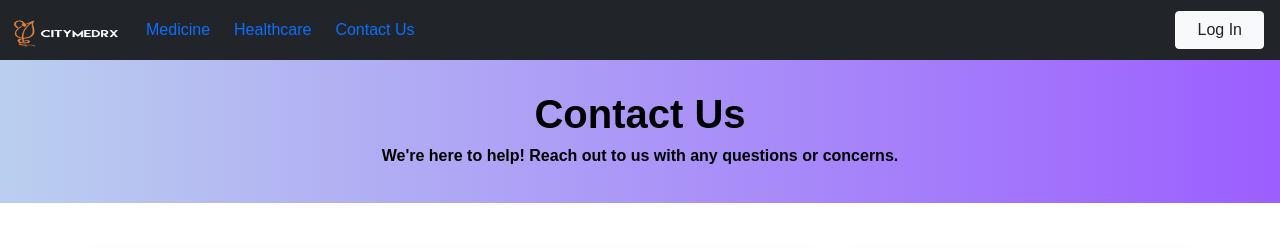
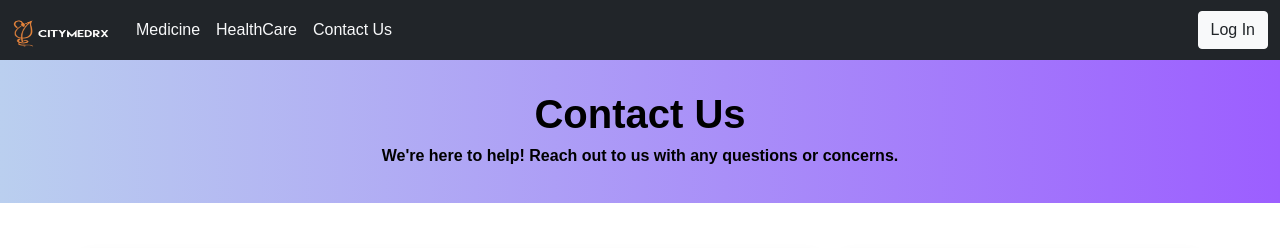
Before and after one commit to riteshahire2002/CityMedRx, a plain HTML site: page contact.html in a window 1280 px wide. Shown: the top 248 px of the page. Drawn offline with nearby package versions, Linux system fonts and the light colour scheme.

Commit message:
Update contact.html

```diff
--- a/contact.html
+++ b/contact.html
@@ -76,55 +76,52 @@
 
   <body>
     <!-- navbar -->
-    <nav class="navbar navbar-expand-lg bg-dark">
+    <nav class="navbar navbar-expand-lg navbar-dark bg-dark">
       <div class="container-fluid">
-        <a class="navbar-brand" href="index.html">
-          <img
+        <!-- Brand Logo -->
+        <a class="navbar-brand" href="index.html"
+          ><img
             src="./src/logo3.png"
-            alt="Logo"
-            width="110"
+            alt="Company Logo"
+            width="100"
             height="30"
             class="d-inline-block align-text-top"
-          />
-        </a>
+        /></a>
+        <!-- Toggler Button for Mobile -->
         <button
-          class="navbar-toggler btn-light"
+          class="navbar-toggler"
           type="button"
           data-bs-toggle="collapse"
-          data-bs-target="#navbarNavDropdown"
-          aria-controls="navbarNavDropdown"
+          data-bs-target="#navbarNav"
+          aria-controls="navbarNav"
           aria-expanded="false"
           aria-label="Toggle navigation"
         >
           <span class="navbar-toggler-icon"></span>
         </button>
-        <div class="collapse navbar-collapse" id="navbarNavDropdown">
-          <ul class="navbar-nav">
+        <!-- Navbar Links -->
+        <div class="collapse navbar-collapse" id="navbarNav">
+          <ul class="navbar-nav me-auto">
             <li class="nav-item">
-              <a
-                class="nav-link active me-2"
-                aria-current="page"
-                href="medicine.html"
-                >Medicine</a
+              <a class="nav-link text-light" href="medicine.html">Medicine</a>
+            </li>
+            <li class="nav-item">
+              <a class="nav-link text-light" href="healthcare.html"
+                >HealthCare</a
               >
             </li>
             <li class="nav-item">
-              <a class="nav-link me-2" href="healthcare.html">Healthcare</a>
-            </li>
-            <li class="nav-item me-2">
-              <a class="nav-link me-2" href="contact.html">Contact Us</a>
+              <a class="nav-link text-light" href="contact.html">Contact Us</a>
             </li>
           </ul>
+          <!-- Login Button -->
+          <button class="btn btn-light" data-mdb-ripple-init type="button">
+            <a href="login.html" class="text-decoration-none text-dark"
+              >Log In</a
+            >
+          </button>
         </div>
       </div>
-      <button
-        type="button"
-        class="btn btn-light me-3"
-        style="width: 100px"
-        data-mdb-ripple-init
-      >
-        <a href="login.html" class="text-decoration-none text-dark">Log In</a>
-      </button>
     </nav>
     <!-- navbar -->
 
```
